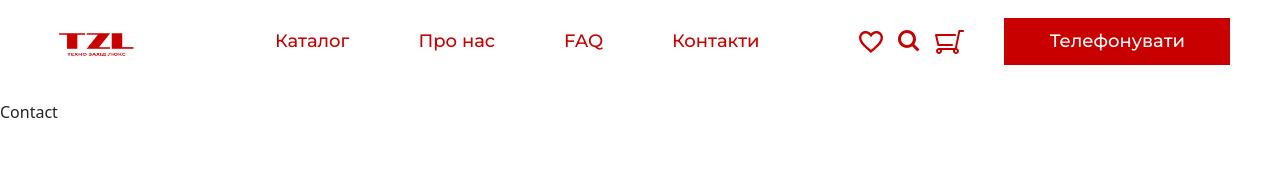
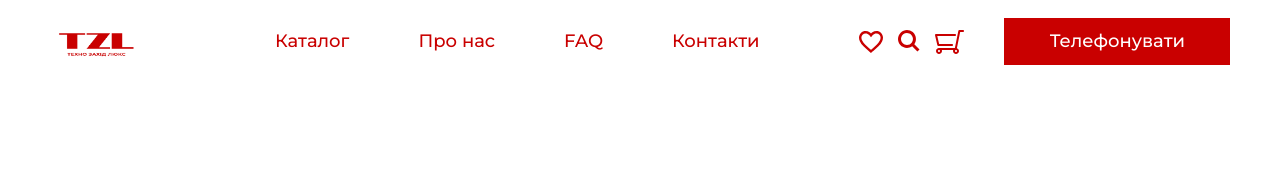
Before and after one commit to vikmay/Exam-Maikut-Bolonnyi, a Next.js app: page /contact in a window 1280 px wide. Shown: the top 190 px of the page. Built offline with nearby package versions, Linux system fonts and the light colour scheme.

Commit message:
AccordionFinish

```diff
--- a/src/pages/contact/index.tsx
+++ b/src/pages/contact/index.tsx
@@ -1,7 +1,7 @@
 import React from "react";
 
 const Contact = () => {
-  return <div>Contact</div>;
+  return <></>;
 };
 
 export default Contact;
```
